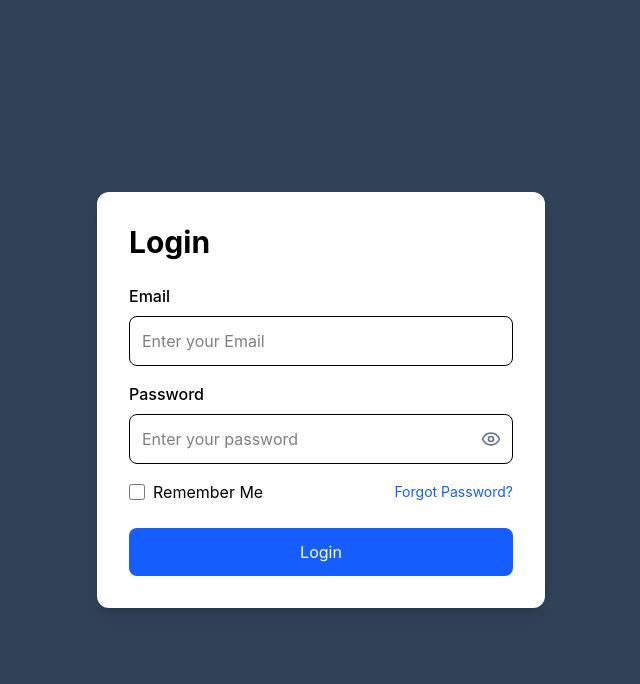
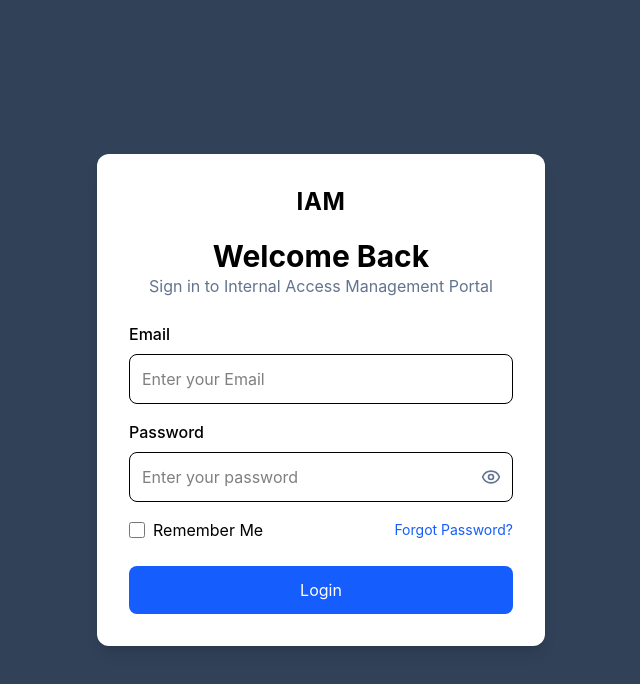
Before and after one commit to shaasshh14/internal-access-management, a React (Vite) app in the folder iamfrontend/: page /login in a window 1280 px wide. Shown: the top 684 px of the page, without its empty margins (319-959 px from the left). Built offline with nearby package versions, Linux system fonts and the light colour scheme; no server answers.

Commit message:
Add reusable logo to login page and show error message on login

```diff
--- a/iamfrontend/src/features/auth/pages/LoginPage.tsx
+++ b/iamfrontend/src/features/auth/pages/LoginPage.tsx
@@ -10,6 +10,8 @@ import Input from "../../../shared/components/Input/Input";
 import PasswordInput from "../../../shared/components/PasswordInput/PasswordInput";
 import Checkbox from "../../../shared/components/Checkbox/Checkbox";
 
+import Logo from "../../../shared/components/Logo/Logo";
+
 export default function LoginPage() {
     const {
         register,
@@ -20,14 +22,16 @@ export default function LoginPage() {
     });
 
     const [isLoading, setIsLoading] = useState(false);
+    const [errorMessage, setErrorMessage] = useState("");
 
     const onSubmit = async (data: LoginRequest) => {
+        setErrorMessage("");
         try {
             setIsLoading(true);
             const user = await login(data);
             console.log(user);
         } catch (error) {
-            console.error(error);
+            setErrorMessage("Invalid email or password.");
         } finally {
             setIsLoading(false);
         }
@@ -39,9 +43,16 @@ export default function LoginPage() {
                 onSubmit={handleSubmit(onSubmit)}
                 className="w-full max-w-md rounded-xl bg-white p-8 shadow-lg"
             >
-                <h1 className="mb-6 text-3xl font-bold">
-                    Login
+                <div className="mb-5 flex justify-center">
+                    <Logo/>
+                </div>
+                <h1 className="text-center text-3xl font-bold">
+                    Welcome Back
                 </h1>
+
+                <p className="mb-6 text-center text-slate-500">
+                    Sign in to Internal Access Management Portal
+                </p>
 
                 <Input
                     label="Email"
@@ -78,6 +89,13 @@ export default function LoginPage() {
                 >
                     {isLoading ? "Logging in..." : "Login"}
                 </button>
+
+                {errorMessage && (
+                    <div className="mt-4 rounded-lg bg-red-100 p-3 text-sm text-red-700">
+                        {errorMessage}
+                    </div>
+                )}
+
             </form>
         </div>
     );
```
